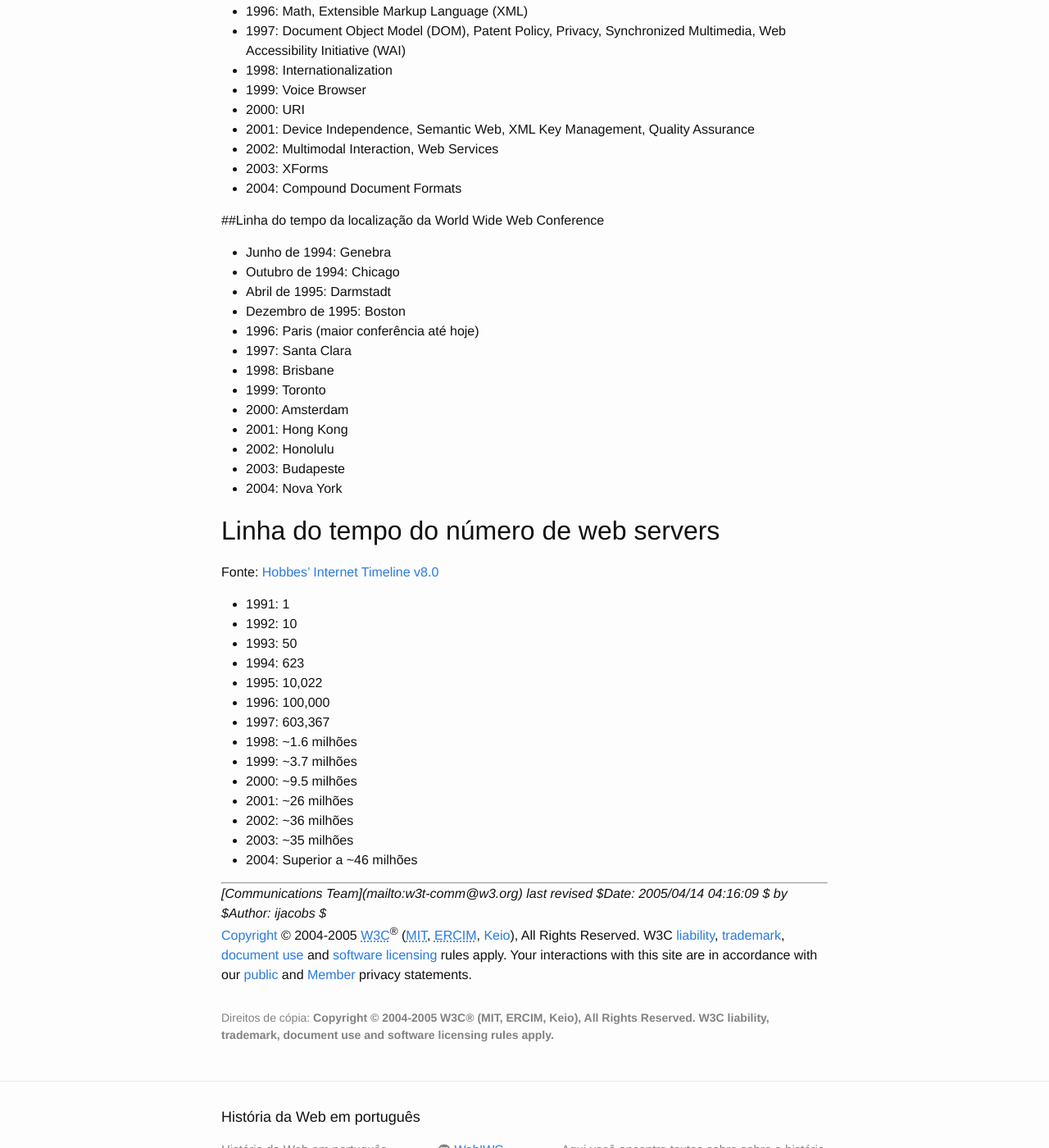
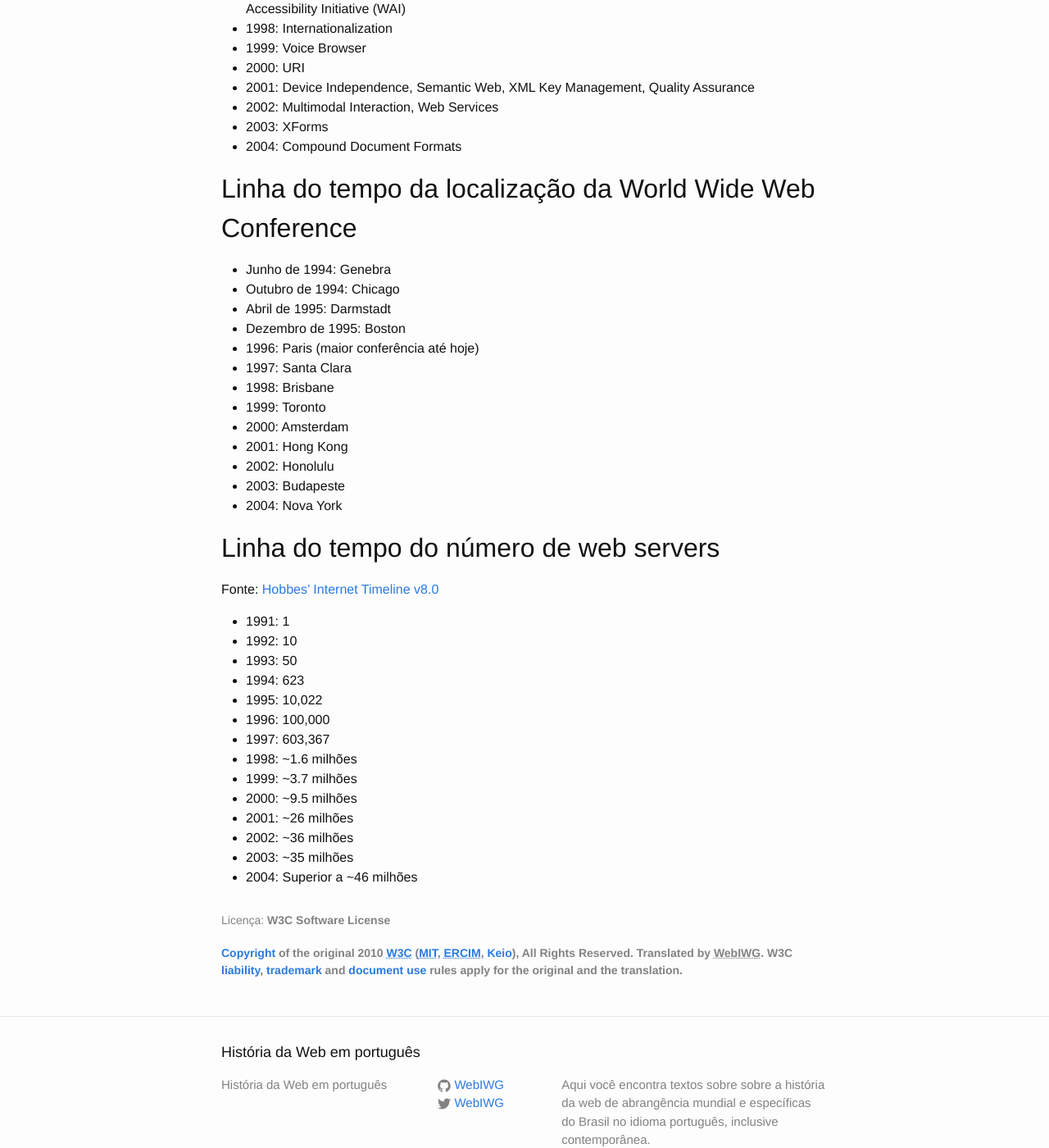
Before and after one commit to webiwg/historia-web-pt, a Jekyll site: the page built from w3c/w3c10/linha-do-tempo-aniversario-10-anos-w3c.md, in a window 1280 px wide and 1400 px high, scrolled down 2133 px. Shown: the whole window at 82% size. Built offline with Jekyll 4.4.1, drawn with Linux system fonts in a browser that asks for light colours; some of the changed text lies outside the part shown.

Commit message:
site, tradução: melhorada aparencia de como metadados aparecem em traducao

```diff
--- a/_layouts/translation.html
+++ b/_layouts/translation.html
@@ -6,13 +6,16 @@ layout: default
   <header class="post-header">
     <h1 class="post-title" itemprop="name headline">{{ page.title | escape }}</h1>
     <p class="post-meta">
-      <time datetime="{{ page.date | date_to_xmlschema }}" itemprop="datePublished">{{ page.date | date: "%b %-d, %Y" }}</time>
-      {% if page.author %} • Autoria de <strong itemprop="author" itemscope itemtype="http://schema.org/Person"><span itemprop="name">{{ page.author }}</span></strong>{% endif %}
+      <time datetime="{{ page.date | date_to_xmlschema }}" itemprop="datePublished">{{ page.date | date: "%Y-%m-%d" }}</time>
+      {% if page.authors %} • Autoria de <strong itemprop="author" itemscope itemtype="http://schema.org/Person"><span itemprop="name">{{ page.authors }}</span></strong>{% endif %}
       {% if page.translator %} • Traduzido por <strong>{{ page.translator }}</strong>{% endif %}
       {% if page.revisor %} • Revisado por <strong>{{ page.revisor }}</strong>{% endif %}
     </p>
     {% if page.original %}
-    <p class="post-meta">Original: {{ page.original }}</p>
+    <p class="post-meta">Original: <a href="{{ page.original.link }}">{{ page.original.title }}</a> obtida em {{ page.original.dateOfTranslation | date: "%Y-%m-%d" }}
+
+
+    </p>
     {% endif %}
   </header>
 
@@ -22,6 +25,6 @@ layout: default
   <footer>
     {% if page.license %}<p class="post-meta"> Licença: <strong>{{ page.license }}</strong></p>{% endif %}
     {% if page.license-custom %}<p class="post-meta"> Licença: <strong>{{ page.license-custom }}</strong></p>{% endif %}
-    {% if page.copyright %}<p class="post-meta"> Direitos de cópia: <strong>{{ page.copyright }}</strong></p>{% endif %}
+    {% if page.copyright %}<p class="post-meta"><strong>{{ page.copyright }}</strong></p>{% endif %}
   </footer>
 </article>
--- a/w3c/w3c10/linha-do-tempo-aniversario-10-anos-w3c.md
+++ b/w3c/w3c10/linha-do-tempo-aniversario-10-anos-w3c.md
@@ -3,16 +3,23 @@ layout: translation
 date: 2005-04-14
 title: Long Description of W3C10 Timeline Graphic
 description: Description of W3C10 Timeline Graphic from pre-internet to date
-copyright: "Copyright © 2004-2005 W3C® (MIT, ERCIM, Keio), All Rights Reserved. W3C liability, trademark, document use and software licensing rules apply."
-license: null
+copyright: '<a href="http://www.w3.org/Consortium/Legal/ipr-notice#Copyright" shape="rect">Copyright</a> of the original
+2010 <a href="/" shape="rect"><acronym title=" World Wide Web Consortium">W3C</acronym></a><sup></sup> (<a href=" http://www.csail.mit.edu/" shape="rect"><acronym title=" Massachusetts Institute of Technology">MIT</acronym></a>, <a href="http://www.ercim.org/" shape="rect"><acronym title=" European Research Consortium for Informatics and Mathematics">ERCIM</acronym></a>,
+<a href="http://www.keio.ac.jp/" shape="rect">Keio</a>),
+All Rights Reserved. Translated by <acronym title="Web Independent Working Group">WebIWG</acronym>.
+W3C <a href="http://www.w3.org/Consortium/Legal/ipr-notice#Legal_Disclaimer" shape="rect">liability</a>, <a href="http://www.w3.org/Consortium/Legal/ipr-notice#W3C_Trademarks" shape="rect">trademark</a> and <a rel="Copyright" href=" http://www.w3.org/Consortium/Legal/copyright-documents" shape="rect">document use</a> rules
+apply for the original and the translation.</p>'
+license: "W3C Software License"
 license-custom: null
-authors: null
+authors: ["W3C Communications Team"]
 translator: "Vilmar Neto"
 reviewer: "Lucas de Vito"
-original: https://www.w3.org/2005/01/timelines/description
+original: {
+    title: "Long Description of W3C10 Timeline Graphic",
+    link: "https://www.w3.org/2005/01/timelines/description",
+    dateOfTranslation: "2016-10-31"
+}
 ---
-
-# ![W3C] Long Description of W3C10 Timeline Graphic
 
 Este [gráfico temporal(timeline)](timeline-2500x998.png) produzido pela [W3C's Tenth Anniversary Celebration](/2004/09/W3C10.html) mostra cronologicamente os seguinte tipos de informação:
 
@@ -79,7 +86,7 @@ Antes de 1989
 *   2003: XForms
 *   2004: Compound Document Formats
 
-##Linha do tempo da localização da World Wide Web Conference
+## Linha do tempo da localização da World Wide Web Conference
 
 *   Junho de 1994: Genebra
 *   Outubro de 1994: Chicago
@@ -113,10 +120,3 @@ Fonte: [Hobbes' Internet Timeline v8.0](http://www.zakon.org/robert/internet/tim
 *   2002: ~36 milhões
 *   2003: ~35 milhões
 *   2004: Superior a ~46 milhões
-
-* * *
-
-<address>[Communications Team](mailto:w3t-comm@w3.org)
-last revised $Date: 2005/04/14 04:16:09 $ by $Author: ijacobs $</address>
-
-[Copyright]( http://www.w3.org/Consortium/Legal/ipr-notice#Copyright) © 2004-2005 [<acronym title=" World Wide Web Consortium">W3C</acronym>](/)<sup>®</sup> ([<acronym title=" Massachusetts Institute of Technology">MIT</acronym>]( http://www.csail.mit.edu/), <a class="colora"><acronym title=" European Research Consortium for Informatics and Mathematics">ERCIM</acronym></a>, [Keio](http://www.keio.ac.jp/)), All Rights Reserved. W3C [liability](/Consortium/Legal/ipr-notice#Legal_Disclaimer), [trademark](/Consortium/Legal/ipr-notice#W3C_Trademarks), [document use]( /Consortium/Legal/copyright-documents) and [software licensing](/Consortium/Legal/copyright-software) rules apply. Your interactions with this site are in accordance with our [public]( /Consortium/Legal/privacy-statement#Public) and [Member]( /Consortium/Legal/privacy-statement#Members) privacy statements.
```
